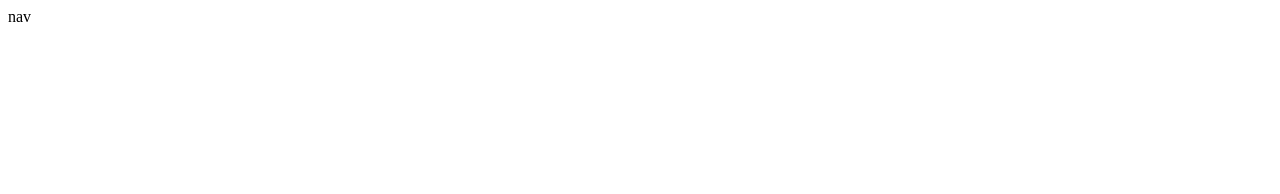
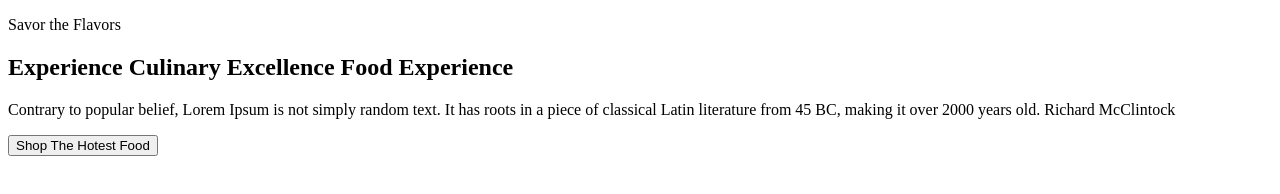
Before and after one commit to bmfaysal33/Food-Restaurant, a plain HTML site: page index.html in a window 1280 px wide. Drawn offline with Linux system fonts and the light colour scheme.

Commit message:
added first section

```diff
--- a/index.html
+++ b/index.html
@@ -6,6 +6,13 @@
     <title>Food Restaurant</title>
 </head>
 <body>
-    nav
+   <section>
+    <div>
+        <p>Savor the Flavors</p>
+        <h1>Experience Culinary Excellence Food Experience</h1>
+        <p>Contrary to popular belief, Lorem Ipsum is not simply random text. It has roots in a piece of classical Latin literature from 45 BC, making it over 2000 years old. Richard McClintock</p>
+        <button>Shop The Hotest Food</button>
+    </div>
+   </section>
 </body>
 </html>
```
